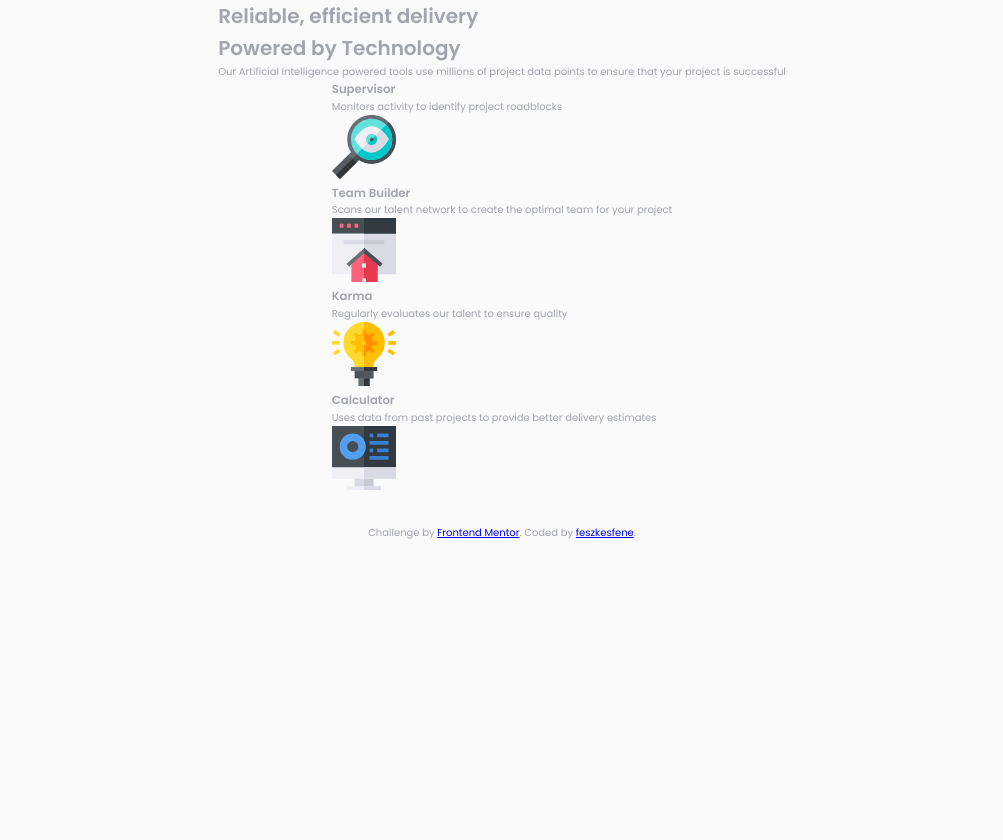
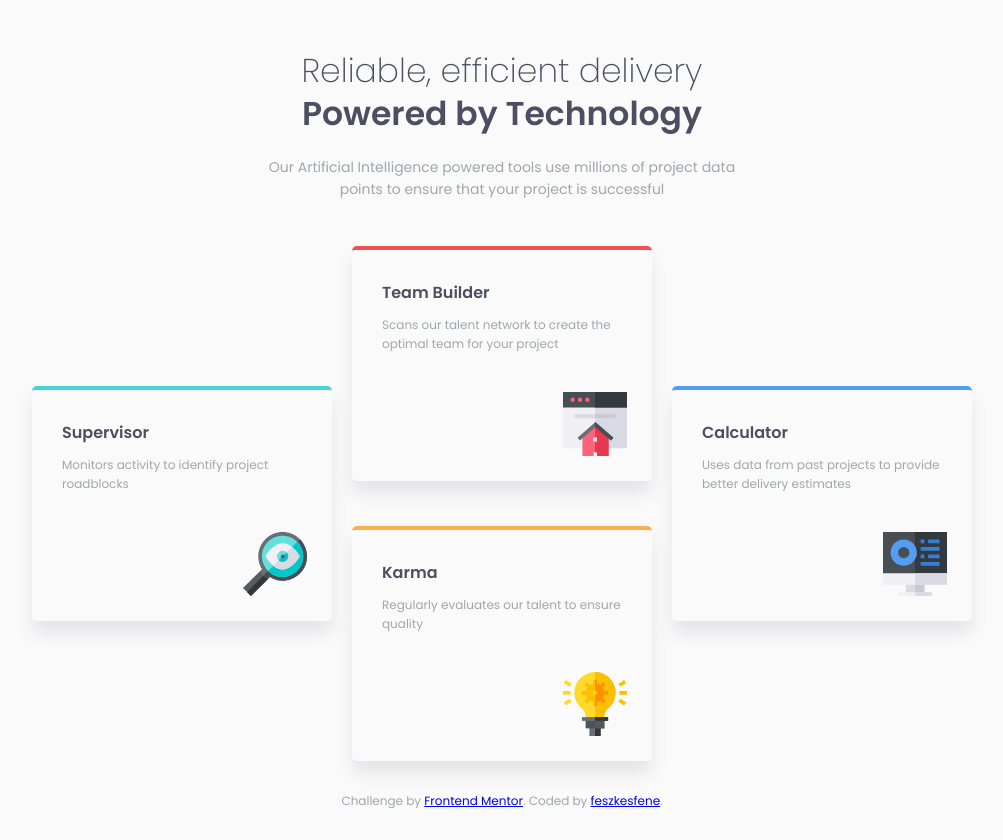
Before and after one commit to feszkesfene/challenge-2, a plain HTML site: page index.html in a window 1280 px wide. Shown: the whole page, without its empty margins (138-1141 px from the left). Before the commit the page ends 800 px from the top, so only its background shows below. Drawn offline with Linux system fonts and the light colour scheme.

Commit message:
style finished
finished the styling of elements, included in the typography, grid, card and footer for attribution

```diff
--- a/index.html
+++ b/index.html
@@ -31,32 +31,33 @@
 
   <div class="container">
     <div class="text">
-      <h1 class="heading-1">Reliable, efficient delivery</h1>
+      <h1 class="heading-1 heading-1--light">Reliable, efficient delivery</h1>
       <h1 class="heading-1 heading-1--bold">Powered by Technology</h1>
-      <p class="text__paragraph">Our Artificial Intelligence powered tools use millions of project data points to ensure
+      <p class="text__paragraph">Our Artificial Intelligence powered tools use millions of project data <br> points to
+        ensure
         that your project is successful</p>
     </div>
 
     <div class="card">
-      <div class="card__main">
+      <div class="card__main card--1">
         <h3 class="heading-3">Supervisor</h3>
         <p class="card__paragraph">Monitors activity to identify project roadblocks</p>
         <img src="/images/icon-supervisor.svg" alt="icon 1" class="card__icon">
       </div>
 
-      <div class="card__main">
+      <div class="card__main card--2">
         <h3 class="heading-3">Team Builder</h3>
         <p class="card__paragraph">Scans our talent network to create the optimal team for your project</p>
         <img src="/images/icon-team-builder.svg" alt="icon 2" class="card__icon">
       </div>
 
-      <div class="card__main">
+      <div class="card__main card--3">
         <h3 class="heading-3">Karma</h3>
         <p class="card__paragraph">Regularly evaluates our talent to ensure quality</p>
         <img src="/images/icon-karma.svg" alt="icon 3" class="card__icon">
       </div>
 
-      <div class="card__main">
+      <div class="card__main card--4">
         <h3 class="heading-3">Calculator</h3>
         <p class="card__paragraph">Uses data from past projects to provide better delivery estimates</p>
         <img src="/images/icon-calculator.svg" alt="icon 4" class="card__icon">
--- a/sass/_base.scss
+++ b/sass/_base.scss
@@ -40,6 +40,8 @@ body {
     font-family: $font-default;
     font-weight: 400;
     line-height: 1.6;
+    font-size: 1.2rem;
     color: $color-blue-grey;
     background-color: $color-grey-light;
+    width:100%;
 }
--- a/sass/_layout.scss
+++ b/sass/_layout.scss
@@ -1,23 +1,61 @@
 .container {
     width: 100%;
     @include flex;
+    margin-top: 5rem;
 
-    &__card {
-        display: grid;
 
-        &__main {
 
-        }
+}
 
-        &__icon {
+.card {
+    display: grid;
+    grid-template-columns: repeat(3, minmax(min-content, 30rem));
+    grid-template-rows: repeat(4, minmax(min-content, 12rem));
+    grid-gap: 2rem;
 
-        }
+    &__main {
+        position: relative;
+        border-radius: .5rem;
+        box-shadow: 0 1.2rem 1.7rem rgba($color-blue-dark, .12);
+        padding: 3rem;
+        margin-top: 2.5rem;
+    }
+
+    &--1 {
+        grid-row: 2 / 4;
+        grid-column: 1 / 2;
+        border-top: solid .4rem $cyan;
+    }
+
+    &--2 {
+        grid-row: 1 / 3;
+        grid-column: 2 / 3;
+        border-top: solid .4rem $red;
+    }
+
+    &--3 {
+        grid-row: 3 / 5;
+        grid-column: 2 / 3;
+        border-top: solid .4rem $orange;
+    }
+
+    &--4 {
+        grid-row: 2 / 4;
+        grid-column: 3 / 4;
+        border-top: solid .4rem $blue;
+    }
+
+    &__icon {
+           position: absolute;
+           right: 2.5rem;
+           bottom: 2.5rem;
+
     }
 }
 
 //FOOTER
 .attribution {
     margin: 0 auto;
-    padding-top: 3rem;
+    padding: 3rem;
     text-align: center;
 }
--- a/sass/_typography.scss
+++ b/sass/_typography.scss
@@ -1,18 +1,29 @@
 .heading-1 {
+    color: $color-blue-dark;
+    text-align: center;
+    font-size: 3.3rem;
+    line-height: 1.3;
+
+    &--light {
+        font-weight: 200;
+    }
 
     &--bold {
-
+        font-weight: 600;
     }
 }
 
 .text__paragraph {
-
+    font-size: 1.4rem;
+    text-align: center;
+    padding: 2rem;
 }
 
 .heading-3 {
-
+    color: $color-blue-dark;
+    font-size: 1.6rem;
 }
 
 .card__paragraph {
-
+    padding-top: 1rem;
 }
```
Also changed, not shown: sass/main.css, 1 other file.
